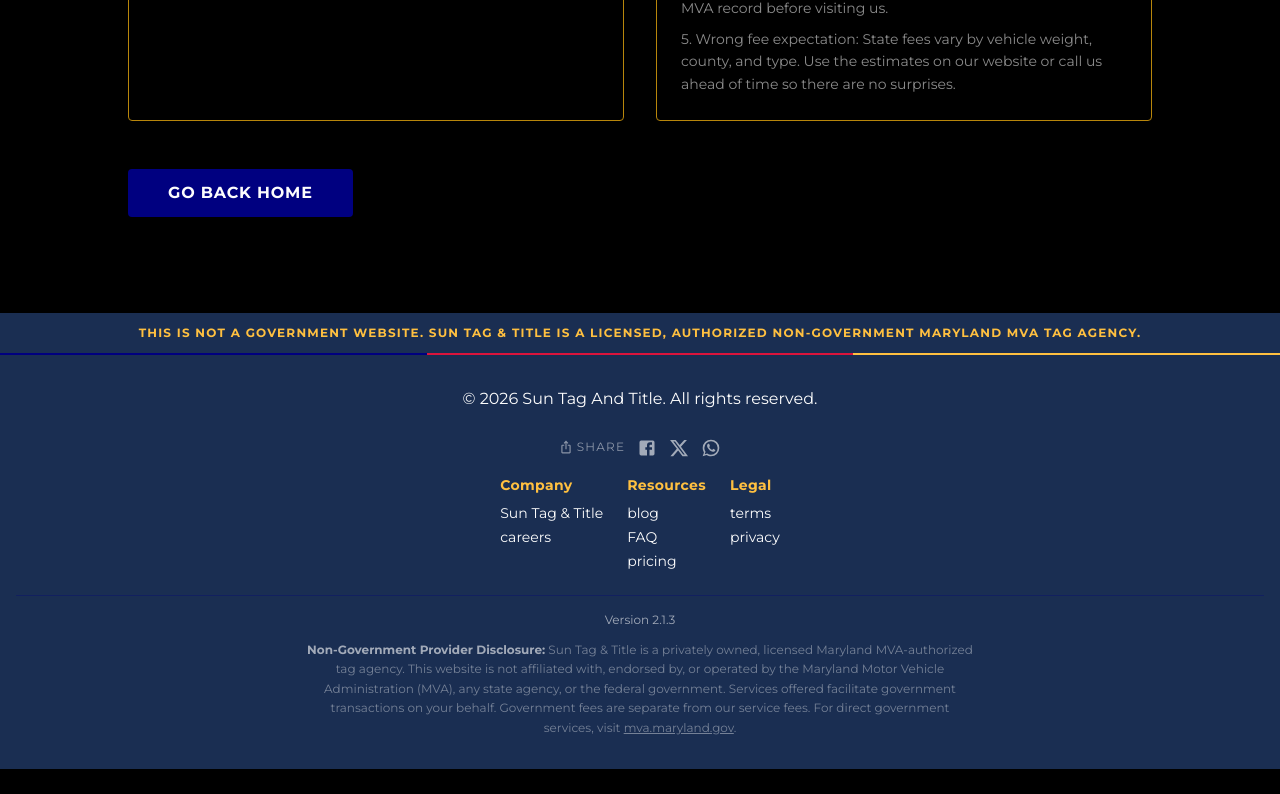
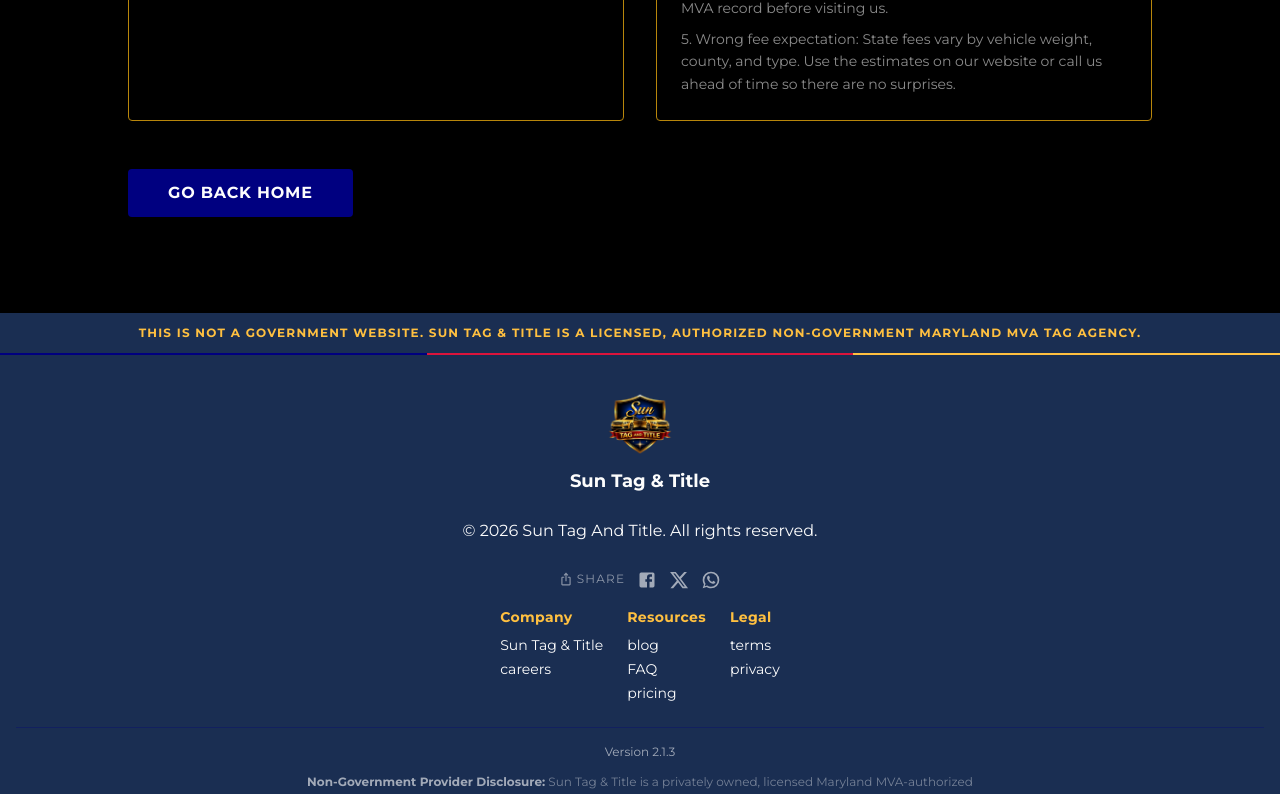
Before and after one commit to hoomanhajrian/suntag-title, a Next.js app: page /blog in a window 1280 px wide. Shown: the part 2000-2794 px from the top of the page. Before the commit the page ends 2769 px from the top, so only its background shows below. Built offline with nearby package versions, Linux system fonts and the light colour scheme.

Commit message:
feat(Footer, Navigation): add logo and improve accessibility for brand identity

```diff
--- a/app/components/Footer.tsx
+++ b/app/components/Footer.tsx
@@ -1,6 +1,7 @@
 "use client";
 import { footerLinks } from '@/app/data/links';
 import Link from 'next/link';
+import Image from 'next/image';
 import FacebookIcon from '@mui/icons-material/Facebook';
 import SmsIcon from '@mui/icons-material/Sms';
 import WhatsAppIcon from '@mui/icons-material/WhatsApp';
@@ -50,6 +51,17 @@
                 <div className="flex-1 bg-gold-base" />
             </div>
             <div className="container mx-auto px-4 text-center text-text-base">
+                {/* ── Brand identity block (logo + name) — required for Google Ads compliance ── */}
+                <div className="flex flex-col items-center mb-6">
+                    <Image
+                        src="/app-logo.png"
+                        alt="Sun Tag and Title logo"
+                        width={72}
+                        height={72}
+                        className="object-contain"
+                    />
+                    <p className="text-lg font-bold text-text-base mt-2">Sun Tag &amp; Title</p>
+                </div>
                 <p>&copy; {new Date().getFullYear()} Sun Tag And Title. All rights reserved.</p>
                 <div className="flex flex-col items-center gap-3 mt-6">
                     {/* Share buttons */}
--- a/app/components/Navigation.tsx
+++ b/app/components/Navigation.tsx
@@ -97,15 +97,19 @@
                         <Link href="/" className="flex flex-col items-center gap-0.5">
                             <Image
                                 src="/app-logo.png"
-                                alt="sun-tag-and-title-logo"
+                                alt="Sun Tag and Title logo"
                                 width={100}
                                 height={100}
                                 priority
                                 style={{ width: desktopLogoSize, height: desktopLogoSize, objectFit: 'contain' }}
                             />
+                            {/* Static text for crawlers/SEO — always in DOM */}
+                            <span className="sr-only">Sun Tag &amp; Title</span>
+                            {/* Animated version for users — fades in on scroll */}
                             <span
-                                className="font-semibold whitespace-nowrap text-text-base leading-tight"
-                                style={{ opacity: progress, fontSize: '1.125rem' }}
+                                aria-hidden="true"
+                                className="font-semibold whitespace-nowrap text-text-base leading-tight text-lg"
+                                style={{ opacity: progress }}
                             >
                                 <span className="text-gold-base">Sun</span>{' '}
                                 <span className="text-red-base">Tag</span>{' '}&amp;{' '}
@@ -132,15 +136,19 @@
                     <Link href="/" className="flex flex-col items-center gap-0.5">
                         <Image
                             src="/app-logo.png"
-                            alt="sun-tag-and-title-logo"
+                            alt="Sun Tag and Title logo"
                             width={96}
                             height={96}
                             priority
                             style={{ width: mobileLogoSize, height: mobileLogoSize, objectFit: 'contain' }}
                         />
+                        {/* Static text for crawlers/SEO — always in DOM */}
+                        <span className="sr-only">Sun Tag &amp; Title</span>
+                        {/* Animated version for users — fades in on scroll */}
                         <span
-                            className="font-semibold whitespace-nowrap text-text-base"
-                            style={{ opacity: progress, fontSize: '0.875rem' }}
+                            aria-hidden="true"
+                            className="font-semibold whitespace-nowrap text-text-base text-sm"
+                            style={{ opacity: progress }}
                         >
                             <span className="text-gold-base">Sun</span>{' '}
                             <span className="text-red-base">Tag</span>{' '}&amp;{' '}
```
